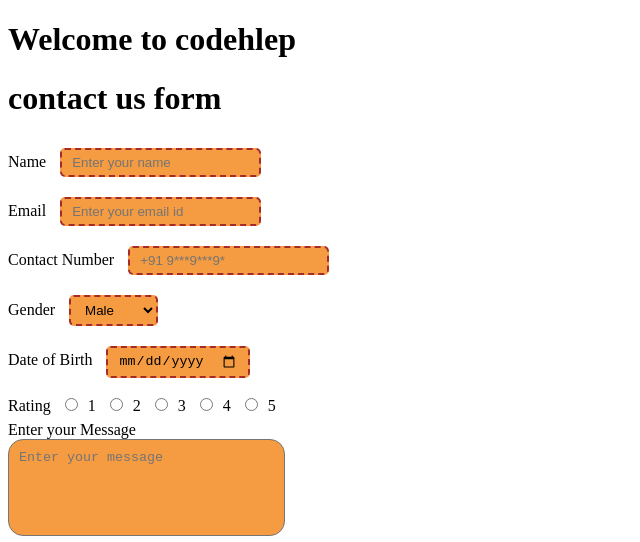
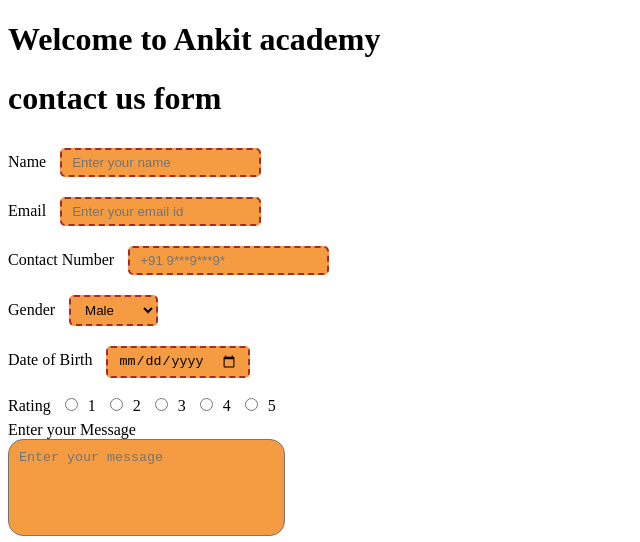
Before and after one commit to ankitup05/first_form, a plain HTML site: page index.html in a window 1280 px wide. Shown: the top 542 px of the page, without its empty margins (0-640 px from the left). Drawn offline with Linux system fonts and the light colour scheme.

Commit message:
changed title

```diff
--- a/index.html
+++ b/index.html
@@ -4,7 +4,7 @@
     <meta charset="UTF-8" />
     <meta http-equiv="X-UA-Compatible" content="IE=edge" />
     <meta name="viewport" content="width=device-width, initial-scale=1.0" />
-    <title>Document</title>
+    <title>Ankit's form</title>
     <style>
       input {
         padding: 5px 10px;
@@ -51,7 +51,7 @@
   </head>
 
   <body>
-    <h1>Welcome to codehlep</h1>
+    <h1>Welcome to Ankit academy</h1>
     <h1>contact us form</h1>
     <form action="">
       <label for="name">Name</label>
```
Also changed, not shown: 1 other file.
